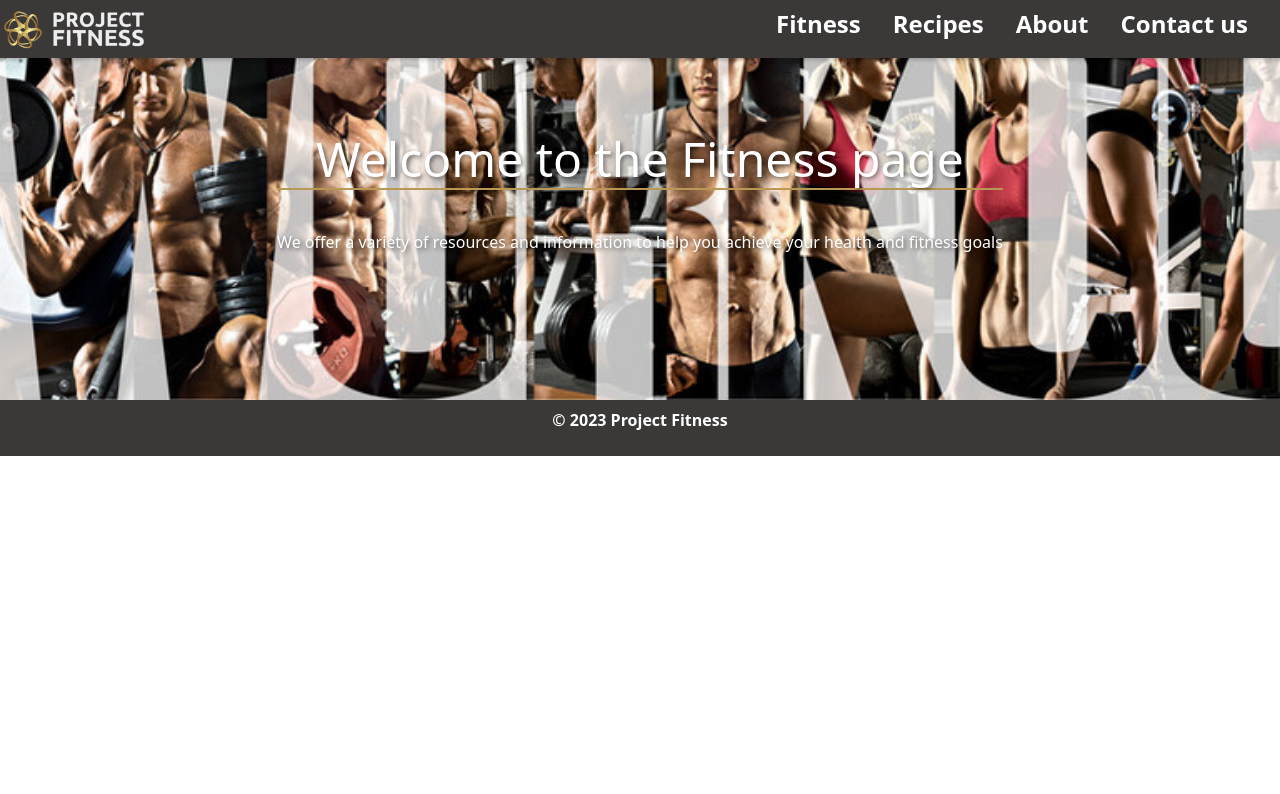
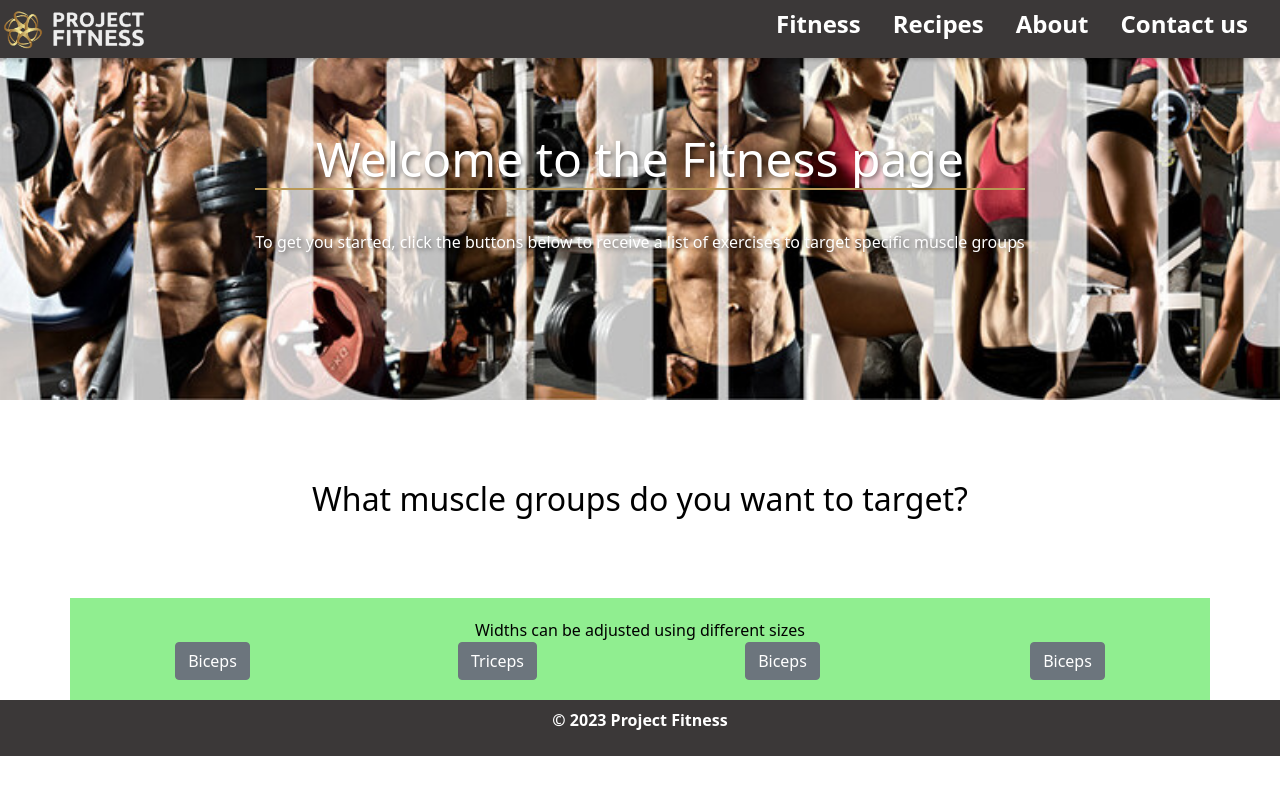
Before and after one commit to CloByrne/ACSD-Project, a React (Create React App) app: page /Fitness in a window 1280 px wide. Shown: the top 794 px of the page. Built offline with nearby package versions, Linux system fonts and the light colour scheme.

Commit message:
Test branch only so far

```diff
--- /dev/null
+++ b/src/components/ExerciseDisplay.js
@@ -0,0 +1,19 @@
+import Container from 'react-bootstrap/Container';
+import Row from 'react-bootstrap/Row';
+import Col from 'react-bootstrap/Col';
+import Button from 'react-bootstrap/Button';
+
+function ExerciseDisplay (props) {
+    return (
+            <Col xs={12} sm={6} md={4}>
+                <h2>{props.name}</h2>
+                <h4>{props.muscle}</h4>
+                <h5>{props.difficulty}</h5>
+                <p>{props.instructions}</p>
+            </Col>
+    )
+}
+
+
+
+export default ExerciseDisplay;
--- /dev/null
+++ b/src/components/FitnessExercises.js
@@ -0,0 +1,81 @@
+// Denis Murray
+import {useState} from 'react';
+import axios from 'axios';
+import Container from 'react-bootstrap/Container';
+import Row from 'react-bootstrap/Row';
+import Col from 'react-bootstrap/Col';
+import Button from 'react-bootstrap/Button';
+import ExerciseDisplay from './ExerciseDisplay';
+
+function FitnessExercises () {
+
+    const [buttonClicked, setButtonClicked] = useState(false);
+    const [exerciseChosen, setExerciseChosen] = useState('');
+    const [receivedExercises, setReceivedExercises] = useState([]);
+
+    async function GetExercises(e) {
+        e.preventDefault();
+        const options = {
+            method: 'GET',
+            url: 'https://exercises-by-api-ninjas.p.rapidapi.com/v1/exercises',
+            headers: {
+              'content-type': 'application/octet-stream',
+              'X-RapidAPI-Key': '880fc9f306mshac2dc31075a9020p11af9bjsnab33e068fb58',
+              'X-RapidAPI-Host': 'exercises-by-api-ninjas.p.rapidapi.com'
+            }
+          };
+          try {
+              const response = await axios.request(options);
+              console.log(response.data);
+              setReceivedExercises(response.data)
+
+          } catch (error) {
+              console.error(error);
+          }
+    }
+
+    return (
+        <div>
+            <Container className="exercise-section">
+                Widths can be adjusted using different sizes
+                <Row className="exercise-buttons">
+                    <Col xs={4} md={3}>
+                        <Button variant="secondary" onClick={function(event){GetExercises(event); setExerciseChosen('biceps'); setButtonClicked(true)}}>Biceps</Button>
+                    </Col>
+                    <Col xs={4} md={3}>
+                        <Button variant="secondary" onClick={function(event){GetExercises(event)}}>Triceps</Button>
+                    </Col>
+                    <Col xs={4} md={3}>
+                        <Button variant="secondary" onClick={function(event){GetExercises(event)}}>Biceps</Button>
+                    </Col>
+                    <Col xs={4} md={3}>
+                        <Button variant="secondary" onClick={function(event){GetExercises(event)}}>Biceps</Button>
+                    </Col>
+                </Row>
+            </Container>
+            {
+                <Row className="exercise-box">{
+                    receivedExercises.map(function (i, index) {
+                        return (
+                            <ExerciseDisplay name={i.name} muscle={i.muscle} difficulty={i.difficulty} instructions={i.instructions} key={index}/>
+                        )
+                     })
+                    }
+                </Row>
+            }
+
+
+
+
+
+
+
+
+        </div>
+    )
+}
+
+
+
+
+export default FitnessExercises;
--- a/src/styles/Fitness.css
+++ b/src/styles/Fitness.css
@@ -1,6 +1,9 @@
-.fitness-container {
+.fitness-hero {
     background-image: url('../images/fitness.jpg');
     background-size: cover;
+}
+
+.fitness-container {
     height: 50vh;
     display: flex;
     justify-content: center;
@@ -22,3 +25,48 @@
     color: white;
     text-align: center;
 }
+
+/* Denis Murray */
+.exercises-container {
+    /* width: 90%; */
+}
+
+.exercises-container h2 {
+    margin: 5rem 0;
+}
+
+.secondary-text {
+    color: black;
+    text-align: center;
+}
+
+.exercise-section {
+    /* width: 90%; */
+    background-color: lightgreen ;
+}
+
+/* .exercise-buttons {
+    margin: 5rem;
+} */
+
+
+/* Media Queries */
+/* Mobile by default followed by tablet, followed by Desktop */
+@media (min-width: 1px){
+
+}
+
+/* Large Phone to Tablet */
+@media (min-width: 768px){
+
+}
+
+/* Desktop */
+@media (min-width: 1200px){
+
+
+}
+
+@media (min-width: 1400px) {
+
+}
--- a/src/views/Fitness.js
+++ b/src/views/Fitness.js
@@ -1,14 +1,24 @@
+// Denis Murray
 import '../styles/Navbar.css';
 import '../styles/Fitness.css';
+import FitnessExercises from '../components/FitnessExercises'
 
 function Fitness() {
     return (
-        <div className="fitness-container">
-            <div className="fitness-text">
-                <h1>Welcome to the Fitness page</h1>
-                <div className="fitness-sub-text">
-                    <p>We offer a variety of resources and information to help you achieve your health and fitness goals</p>
+        <div>
+            <div className="fitness-hero">
+                <div className="fitness-container">
+                    <div className="fitness-text">
+                        <h1>Welcome to the Fitness page</h1>
+                        <div className="fitness-sub-text">
+                            <p>To get you started, click the buttons below to receive a list of exercises to target specific muscle groups</p>
+                        </div>
+                    </div>
                 </div>
+            </div>
+            <div className="exercises-container secondary-text">
+                <h2>What muscle groups do you want to target?</h2>
+                <FitnessExercises />
             </div>
         </div>
     )
```
Also changed, not shown: 14 other files (tests, documents, lock files or other folders).
